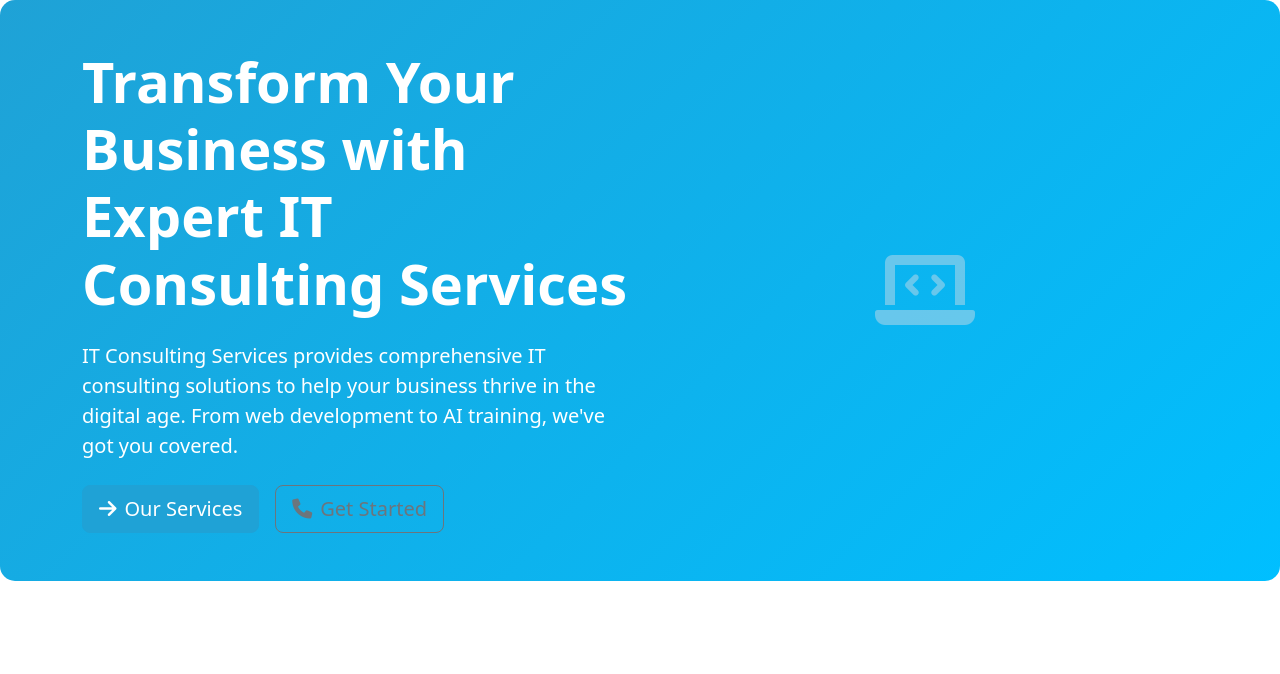
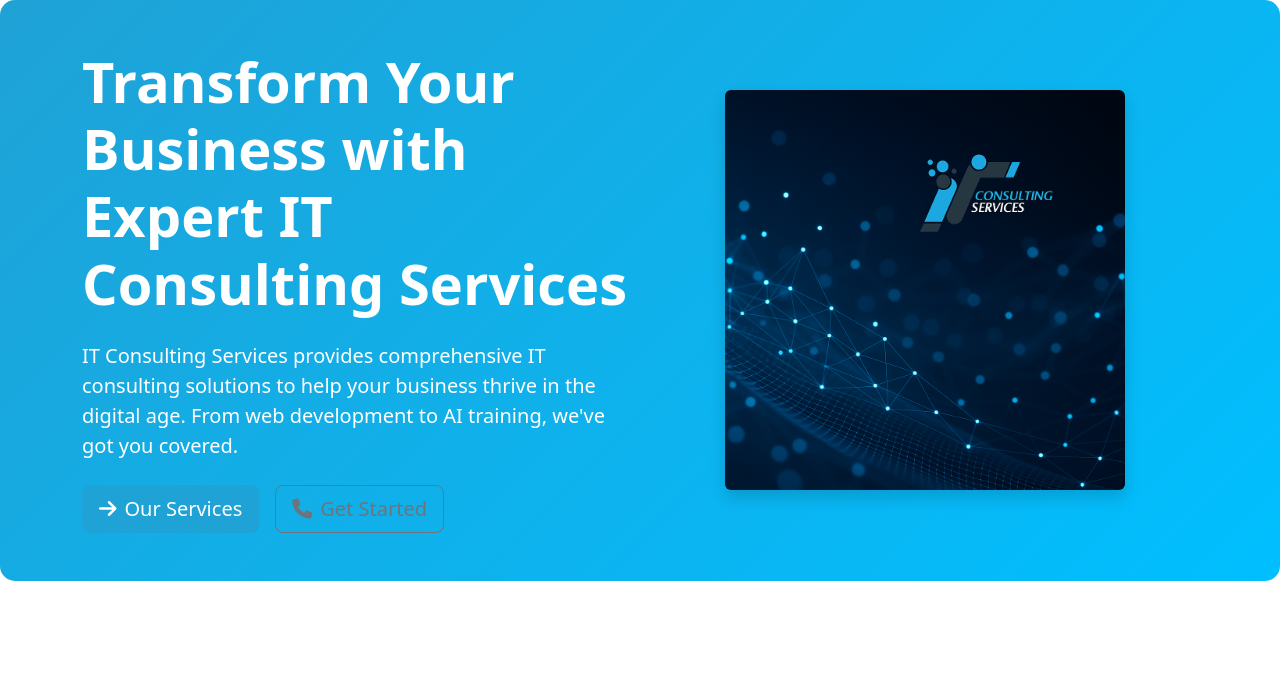
Before and after one commit to syhamath/itc-services_wb_flask, a Flask app: page / in a window 1280 px wide. Shown: the part 76-750 px from the top of the page. Run offline with Flask 3, Linux system fonts and the light colour scheme.

Commit message:
Update website to showcase IT solutions with a compelling hero image
Replaces the icon in the hero section of index.html with a hero-image.png, and adds the image to static/images/ and attached_assets.

Replit-Commit-Author: Agent
Replit-Commit-Session-Id: 34a98116-2d54-49c0-a2a3-cf97ac286d80
Replit-Commit-Screenshot-Url: https://storage.googleapis.com/screenshot-production-us-central1/9527d7a4-19de-4924-ba03-81464518bb4f/6a1125fc-2cb7-4a35-a5ea-50ab19169cf3.jpg

```diff
--- a/templates/index.html
+++ b/templates/index.html
@@ -26,7 +26,7 @@
             </div>
             <div class="col-lg-6">
                 <div class="text-center">
-                    <i class="fas fa-laptop-code display-1 text-primary opacity-75"></i>
+                    <img src="{{ url_for('static', filename='images/hero-image.png') }}" class="img-fluid rounded shadow" alt="IT Consulting Services Technology" style="max-height: 400px;">
                 </div>
             </div>
         </div>
```
Also changed, not shown: attached_assets/about_1751570457777.png (added), static/images/hero-image.png (added).
